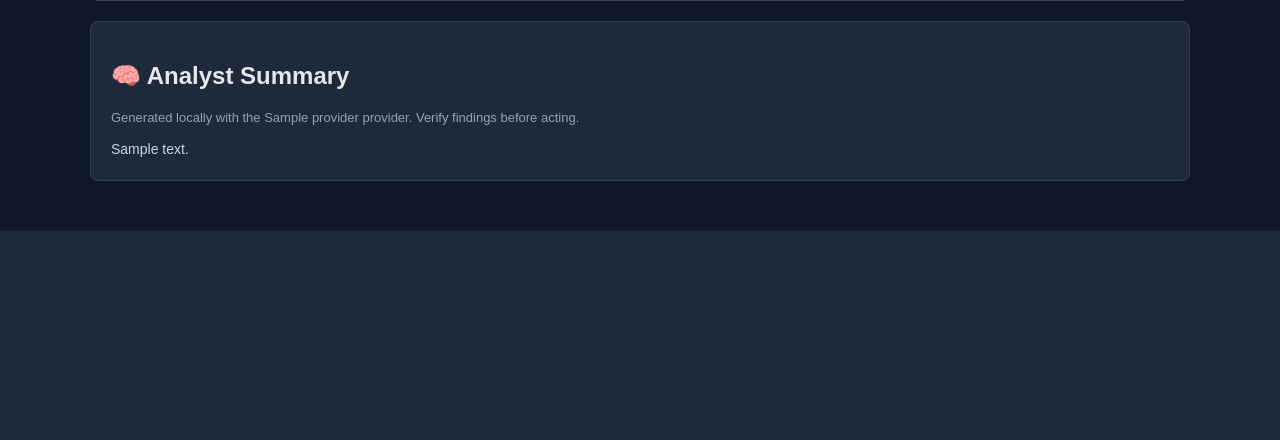
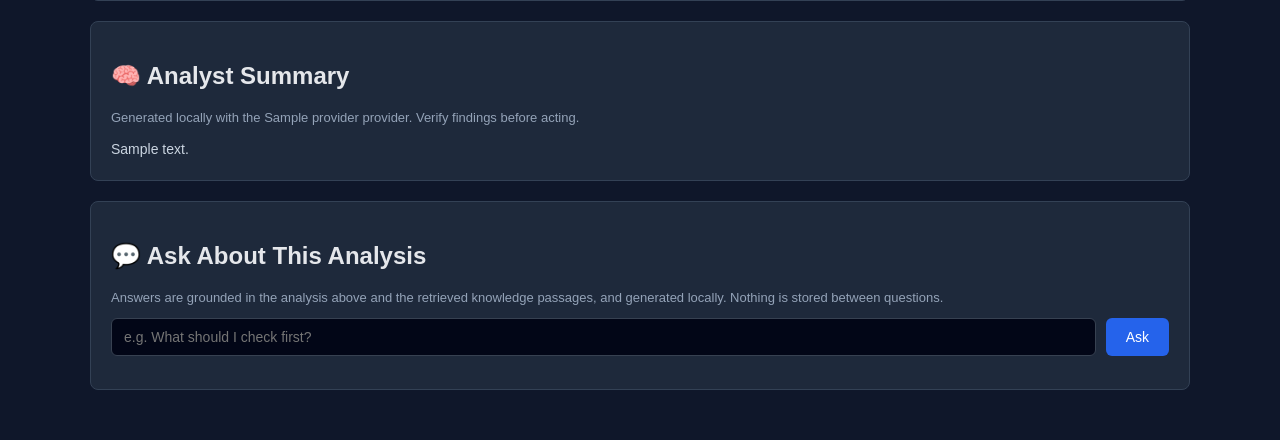
Before and after one commit to rajat-kumar-sec/CyberSecurity-AI, a Flask app: template templates/index.html in a window 1280 px wide. Shown: the part 1621-2061 px from the top of the page. Before the commit the page ends 1852 px from the top, so only its background shows below. Run offline with Flask 3, Linux system fonts and the light colour scheme; the template is opened without the code that fills it: most values are stand-ins (such as "Sample title", 1, 10 or a date in 2020); parts of the project's set-up code (start-up, migrations or seed data) failed here and were passed over.

Commit message:
feat: add grounded assistant chat panel to the dashboard
Adds a vanilla-JS chat panel that posts to the existing /api/assistant endpoint. The analysed log is carried in a Jinja-escaped data-log attribute so questions always refer to the displayed analysis. Answers are rendered with textContent only, never innerHTML. No new dependencies, no persistence, no server-side changes.

```diff
--- a/templates/index.html
+++ b/templates/index.html
@@ -143,6 +143,60 @@
             line-height: 1.6;
             white-space: pre-line;
             margin: 10px 0 0 0;
+        }
+
+        #chat-form {
+            display: flex;
+            flex-wrap: wrap;
+            gap: 10px;
+            margin-top: 12px;
+        }
+
+        #chat-question {
+            flex: 1 1 320px;
+            padding: 10px 12px;
+            background: #020617;
+            color: #e5e7eb;
+            border: 1px solid #374151;
+            border-radius: 6px;
+            font-size: 14px;
+        }
+
+        #chat-form button {
+            margin-top: 0;
+            padding: 10px 20px;
+            font-size: 14px;
+        }
+
+        #chat-form button:disabled {
+            background: #1e3a8a;
+            cursor: wait;
+        }
+
+        .chat-msg {
+            margin-top: 12px;
+            padding: 10px 14px;
+            border-radius: 8px;
+            border: 1px solid #334155;
+            background: #0b1220;
+        }
+
+        .chat-user {
+            border-color: #1d4ed8;
+        }
+
+        .chat-text {
+            margin: 0;
+            white-space: pre-line;
+            font-size: 14px;
+            line-height: 1.55;
+            color: #e5e7eb;
+        }
+
+        .chat-meta {
+            margin: 8px 0 0 0;
+            color: #94a3b8;
+            font-size: 12px;
         }
 
         .section {
@@ -343,11 +397,145 @@
 
         {% endif %}
 
+        <div class="section" id="assistant-chat" data-log="{{ log }}">
+
+            <h2>💬 Ask About This Analysis</h2>
+
+            <p class="hint">
+                Answers are grounded in the analysis above and the retrieved
+                knowledge passages, and generated locally. Nothing is stored
+                between questions.
+            </p>
+
+            <form id="chat-form" autocomplete="off">
+
+                <input id="chat-question" type="text" maxlength="2000"
+                    placeholder="e.g. What should I check first?"
+                    aria-label="Question about this analysis">
+
+                <button type="submit" id="chat-send">Ask</button>
+
+            </form>
+
+            <p id="chat-status" class="hint" role="status" aria-live="polite"></p>
+
+            <div id="chat-transcript"></div>
+
+            <noscript>
+                <p class="hint">
+                    The chat panel needs JavaScript. You can call
+                    <code>POST /api/assistant</code> directly instead.
+                </p>
+            </noscript>
+
+        </div>
+
     </div>
 
     {% endif %}
 
 </div>
 
+<script>
+(function () {
+    "use strict";
+
+    var chat = document.getElementById("assistant-chat");
+    var form = document.getElementById("chat-form");
+    if (!chat || !form) {
+        return;
+    }
+
+    var input = document.getElementById("chat-question");
+    var button = document.getElementById("chat-send");
+    var status = document.getElementById("chat-status");
+    var transcript = document.getElementById("chat-transcript");
+
+    function addMessage(role, text, meta) {
+        var wrapper = document.createElement("div");
+        wrapper.className = "chat-msg chat-" + role;
+
+        var bubble = document.createElement("p");
+        bubble.className = "chat-text";
+        // textContent (never innerHTML): knowledge-base text is untrusted.
+        bubble.textContent = text;
+        wrapper.appendChild(bubble);
+
+        if (meta) {
+            var note = document.createElement("p");
+            note.className = "chat-meta";
+            note.textContent = meta;
+            wrapper.appendChild(note);
+        }
+
+        transcript.appendChild(wrapper);
+    }
+
+    function buildMeta(assistant) {
+        var parts = ["provider: " + (assistant.provider || "unknown")];
+        if (assistant.model) {
+            parts.push("model: " + assistant.model);
+        }
+        if (assistant.error) {
+            parts.push("fallback: " + assistant.error);
+        }
+        if (assistant.citations && assistant.citations.length) {
+            parts.push("sources: " + assistant.citations.map(function (citation) {
+                return "[" + citation.index + "] " + citation.category +
+                    " / " + citation.section;
+            }).join(", "));
+        }
+        return parts.join(" \u00b7 ");
+    }
+
+    form.addEventListener("submit", function (event) {
+        event.preventDefault();
+
+        var log = (chat.getAttribute("data-log") || "").trim();
+        var question = input.value.trim();
+
+        if (!log) {
+            status.textContent = "Analyze a log first, then ask a question.";
+            return;
+        }
+        if (!question) {
+            status.textContent = "Type a question first.";
+            return;
+        }
+
+        addMessage("user", question);
+        input.value = "";
+        button.disabled = true;
+        status.textContent = "Thinking locally...";
+
+        fetch("/api/assistant", {
+            method: "POST",
+            headers: { "Content-Type": "application/json" },
+            body: JSON.stringify({ log: log, question: question })
+        }).then(function (response) {
+            return response.json().then(function (data) {
+                if (!response.ok) {
+                    throw new Error(data.error || "Request failed.");
+                }
+                return data;
+            });
+        }).then(function (data) {
+            var assistant = data.assistant || {};
+            addMessage(
+                "assistant",
+                assistant.answer || "(empty answer)",
+                buildMeta(assistant)
+            );
+            status.textContent = "";
+        }).catch(function (error) {
+            status.textContent = "Error: " + error.message;
+        }).finally(function () {
+            button.disabled = false;
+            input.focus();
+        });
+    });
+})();
+</script>
+
 </body>
 </html>
```
Also changed, not shown: tests/test_app_integration.py (+39 -0 lines).
